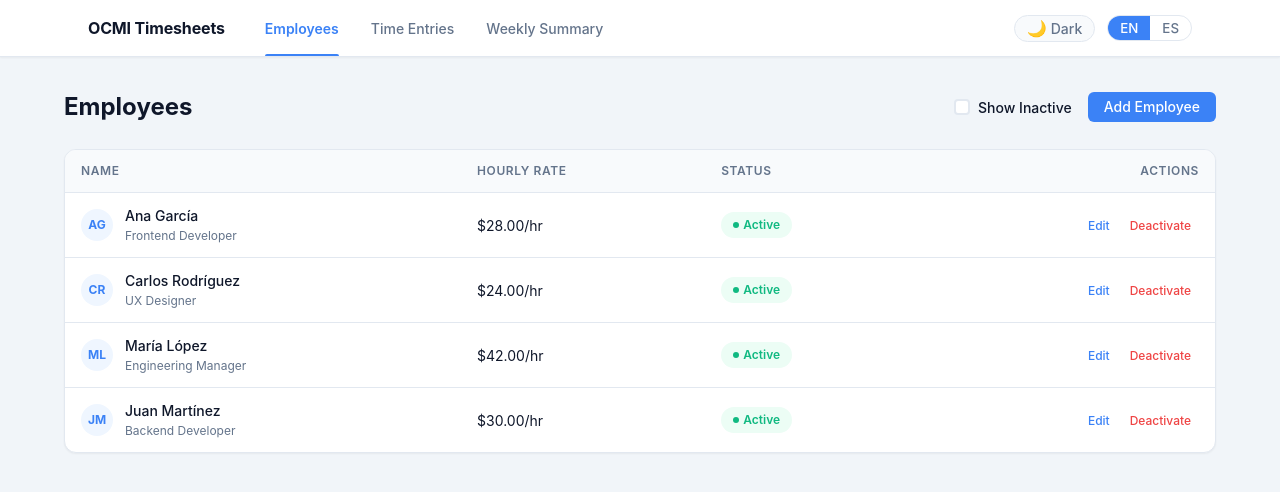
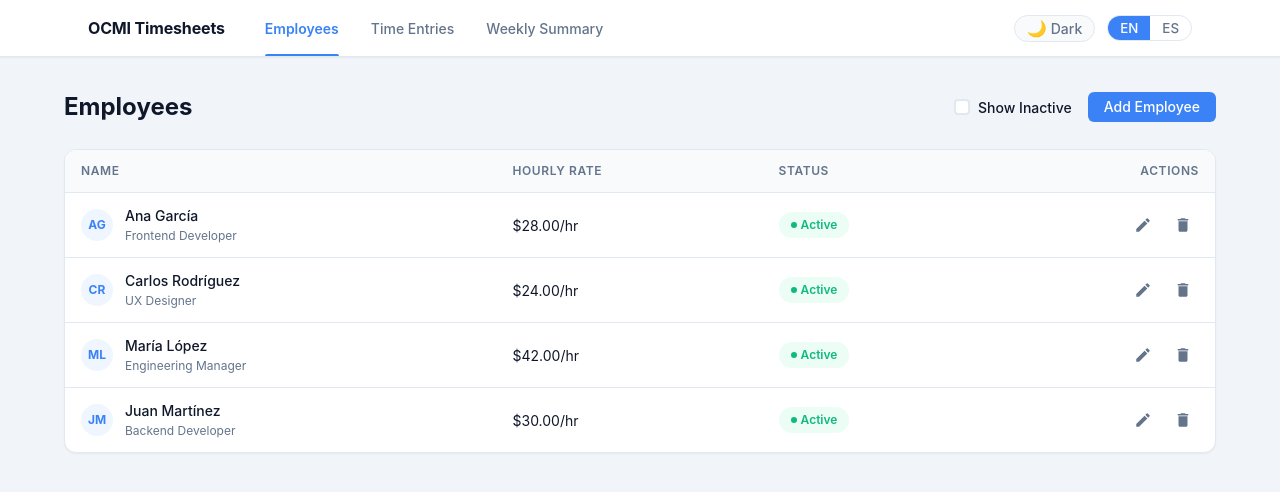
Before and after one commit to macripcode/ocmi-technical-assesment, a React (Vite) app in the folder ocmi-timesheets/web/: page / in a window 1280 px wide. Shown: the top 492 px of the page. Built offline with nearby package versions, Linux system fonts and the light colour scheme.

Commit message:
Adding a MaterialIcons and common file to import Icons

```diff
--- a/ocmi-timesheets/web/src/components/EmployeeTable/EmployeeTable.module.css
+++ b/ocmi-timesheets/web/src/components/EmployeeTable/EmployeeTable.module.css
@@ -121,10 +121,50 @@
 
 /* ─── Actions ─────────────────────────────────────────────────────── */
 .actions {
-  display:     inline-flex;
-  align-items: center;
-  gap:         var(--space-1);
+  display:         inline-flex;
+  align-items:     center;
+  gap:             var(--space-2);
   justify-content: flex-end;
+}
+
+.iconBtn {
+  display:          inline-flex;
+  align-items:      center;
+  justify-content:  center;
+  width:            2rem;
+  height:           2rem;
+  border:           none;
+  border-radius:    var(--radius-md);
+  background-color: transparent;
+  cursor:           pointer;
+  font-size:        1.125rem;
+  transition:
+    background-color var(--transition-fast),
+    color            var(--transition-fast);
+}
+
+.iconBtnEdit {
+  color: var(--color-text-muted);
+}
+.iconBtnEdit:hover {
+  background-color: var(--color-primary-subtle);
+  color:            var(--color-primary);
+}
+
+.iconBtnDanger {
+  color: var(--color-text-muted);
+}
+.iconBtnDanger:hover {
+  background-color: var(--color-danger-subtle);
+  color:            var(--color-danger);
+}
+
+.iconBtnSuccess {
+  color: var(--color-text-muted);
+}
+.iconBtnSuccess:hover {
+  background-color: var(--color-success-subtle);
+  color:            var(--color-success);
 }
 
 /* ─── Empty state ─────────────────────────────────────────────────── */
--- a/ocmi-timesheets/web/src/components/EmployeeTable/index.tsx
+++ b/ocmi-timesheets/web/src/components/EmployeeTable/index.tsx
@@ -1,6 +1,6 @@
 import { useTranslation } from 'react-i18next';
 import type { Employee } from '../../types/employee';
-import { Button } from '../Button';
+import { EditIcon, DeactivateIcon, ReactivateIcon } from '../Icons';
 import styles from './EmployeeTable.module.css';
 
 interface EmployeeTableProps {
@@ -79,30 +79,33 @@ export function EmployeeTable({
 
               <td className={styles.td}>
                 <div className={styles.actions}>
-                  <Button
-                    variant="ghost"
-                    size="sm"
+                  <button
+                    className={`${styles.iconBtn} ${styles.iconBtnEdit}`}
                     onClick={() => onEdit(emp)}
+                    title={t('employees.actions.edit')}
+                    aria-label={t('employees.actions.edit')}
                   >
-                    {t('employees.actions.edit')}
-                  </Button>
+                    <EditIcon />
+                  </button>
 
                   {emp.status === 'ACTIVE' ? (
-                    <Button
-                      variant="ghostDanger"
-                      size="sm"
+                    <button
+                      className={`${styles.iconBtn} ${styles.iconBtnDanger}`}
                       onClick={() => onDeactivate(emp)}
+                      title={t('employees.actions.deactivate')}
+                      aria-label={t('employees.actions.deactivate')}
                     >
-                      {t('employees.actions.deactivate')}
-                    </Button>
+                      <DeactivateIcon />
+                    </button>
                   ) : (
-                    <Button
-                      variant="ghost"
-                      size="sm"
+                    <button
+                      className={`${styles.iconBtn} ${styles.iconBtnSuccess}`}
                       onClick={() => onReactivate(emp)}
+                      title={t('employees.actions.reactivate')}
+                      aria-label={t('employees.actions.reactivate')}
                     >
-                      {t('employees.actions.reactivate')}
-                    </Button>
+                      <ReactivateIcon />
+                    </button>
                   )}
                 </div>
               </td>
--- /dev/null
+++ b/ocmi-timesheets/web/src/components/Icons/index.tsx
@@ -0,0 +1,5 @@
+// Central icon registry. All components must import icons from here,
+// never directly from 'react-icons' or any other icon library.
+export { MdEdit           as EditIcon        } from 'react-icons/md';
+export { MdDelete         as DeactivateIcon  } from 'react-icons/md';
+export { MdRestoreFromTrash as ReactivateIcon } from 'react-icons/md';
--- /dev/null
+++ b/package.json
@@ -0,0 +1,5 @@
+{
+  "dependencies": {
+    "react-icons": "^5.6.0"
+  }
+}
```
Also changed, not shown: 1 other file (tests, documents, lock files or other folders).
